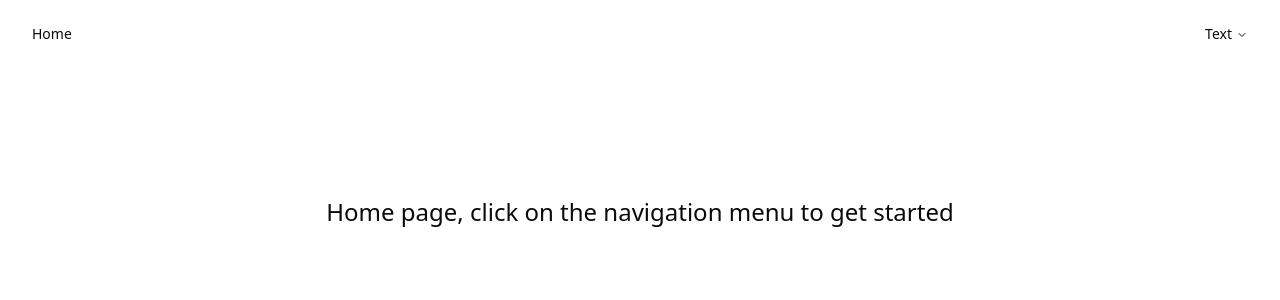
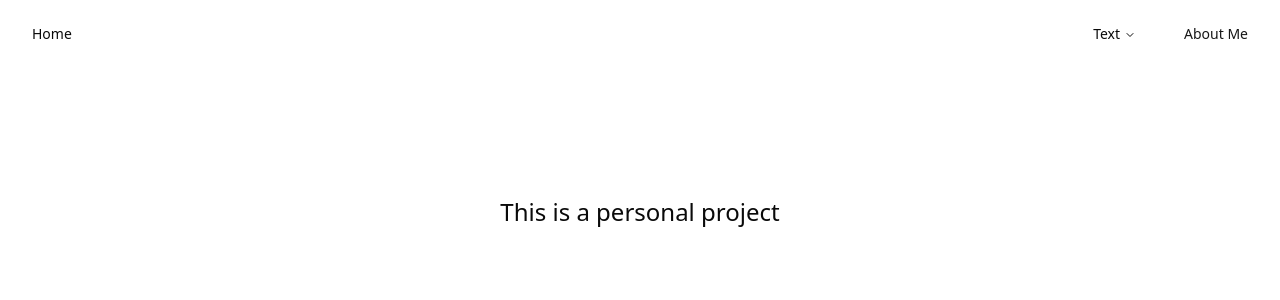
Before and after one commit to casyuyii/cast, a Next.js app in the folder packages/client/: page / in a window 1280 px wide. Shown: the top 300 px of the page. Built offline with nearby package versions, Linux system fonts and the light colour scheme.

Commit message:
feat: about me link

```diff
--- a/packages/client/app/page.tsx
+++ b/packages/client/app/page.tsx
@@ -1,7 +1,7 @@
 export default function Home() {
   return (
     <div className="flex min-h-72 items-center justify-center">
-      <h1 className="text-2xl">Home page, click on the navigation menu to get started</h1>
+      <h1 className="text-2xl">This is a personal project</h1>
     </div>
   );
 }
--- a/packages/client/components/custom/navigation.tsx
+++ b/packages/client/components/custom/navigation.tsx
@@ -17,6 +17,7 @@ export default function NavigationMenuDemo() {
         <Button variant="ghost">Home</Button>
       </Link>
 
+      <div className="flex items-center gap-4">
         <NavigationMenu viewport={false} className="z-50">
           <NavigationMenuList>
             <NavigationMenuItem>
@@ -36,6 +37,11 @@ export default function NavigationMenuDemo() {
             </NavigationMenuItem>
           </NavigationMenuList>
         </NavigationMenu>
+
+        <Link href="https://www.notion.so/Notes-table-304e00d84228430f9b72e765ddec0129">
+          <Button variant="link">About Me</Button>
+        </Link>
+      </div>
     </div>
   );
 }
```
Lines whose indentation alone changed are shown as unchanged.
